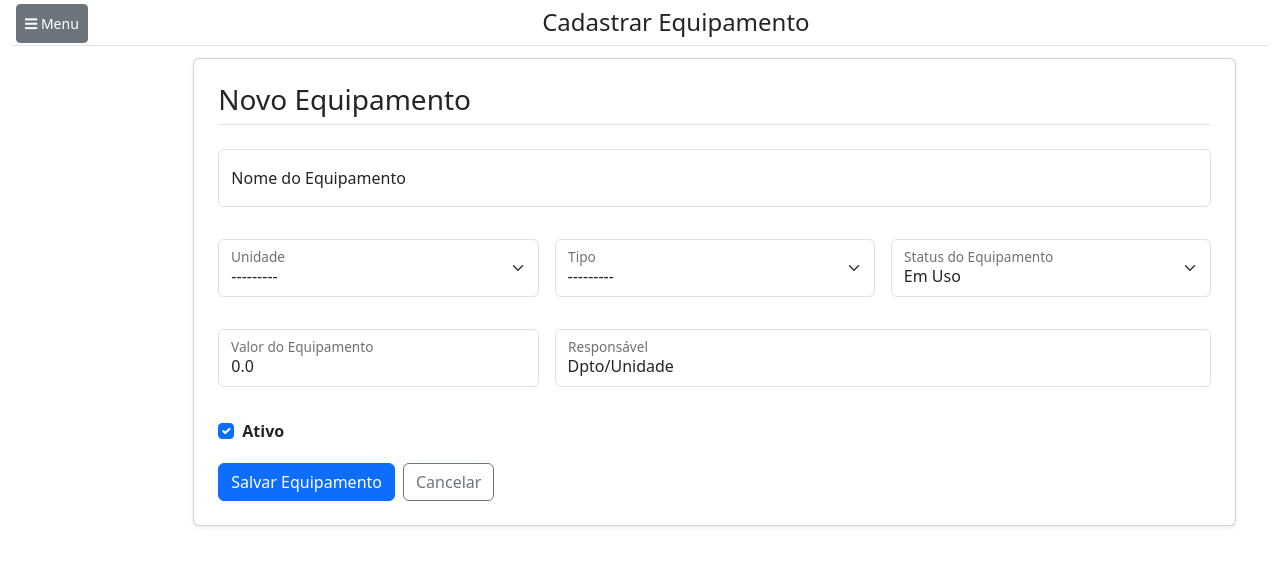
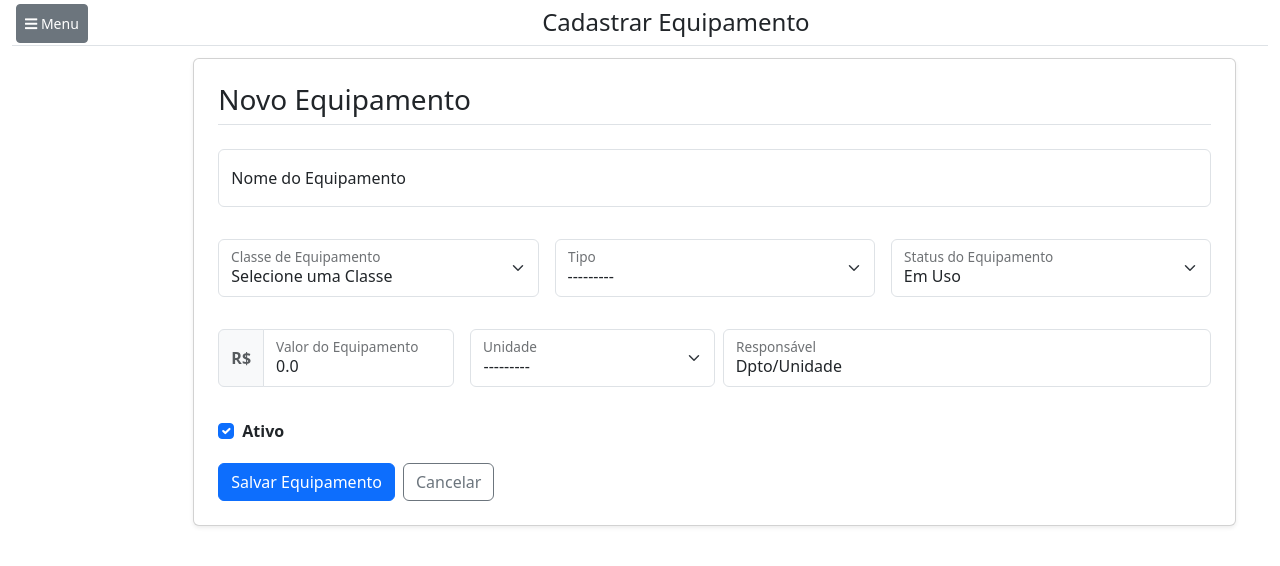
Before and after one commit to cleitonteixeira/control_nutribem, a Django app: page /control/equipamento/novo/ in a window 1280 px wide. Shown: the top 566 px of the page. Run offline with Django 5.2, Linux system fonts and the light colour scheme; the visitor is signed in with stand-in values (Sample User, id 1); data that the repository does not hold is empty.

Commit message:
Adição Classe de Equipamento

```diff
--- a/control/forms.py
+++ b/control/forms.py
@@ -1,5 +1,5 @@
 from django import forms
-from .models import Equipamento, Unidade
+from .models import ClasseEquipamento, Equipamento, Unidade
 from django.contrib.auth.models import User
 
 class UserFullNameChoiceField(forms.ModelChoiceField):
@@ -54,9 +54,15 @@ class EditUnidadeForm(forms.ModelForm):
 
 
 class EquipamentoForm(forms.ModelForm):
+    classe = forms.ModelChoiceField(
+        queryset=ClasseEquipamento.objects.all(),
+        label="Classe de Equipamento",
+        empty_label="Selecione uma Classe",
+        widget=forms.Select(attrs={'class': 'form-select', 'id': 'id_classe'})
+    )
     class Meta:
         model = Equipamento
-        fields = ['nome', 'unidade', 'tipo','valor','responsavel', 'status', 'ativo']
+        fields = ['nome', 'unidade', 'classe', 'tipo','valor','responsavel', 'status', 'ativo']
         widgets = {
             'nome': forms.TextInput(attrs={'class': 'form-control', 'placeholder': 'Ex: Liquidificador Industrial'}),
             'unidade': forms.Select(attrs={'class': 'form-select'}),
@@ -70,3 +76,8 @@ class EquipamentoForm(forms.ModelForm):
             'status': forms.Select(attrs={'class': 'form-select'}),
             'ativo': forms.CheckboxInput(attrs={'class': 'form-check-input'}),
         }
+    def __init__(self, *args, **kwargs):
+        super().__init__(*args, **kwargs)
+        # Se estiver editando um equipamento, pré-seleciona a classe dele
+        if self.instance.pk and self.instance.tipo:
+            self.fields['classe'].initial = self.instance.tipo.classe
--- a/control/models.py
+++ b/control/models.py
@@ -37,9 +37,20 @@ class Unidade(Base):
     def __str__(self):
         return f"{self.codigo} - {self.nome}"
 
+class ClasseEquipamento(Base):
+    nome = models.CharField("Classe de Equipamento", max_length=20)
+
+    class Meta:
+        verbose_name = "Classe de Equipamento"
+        verbose_name_plural = "Classes de Equipamento"
+        ordering = ['nome']
+
+    def __str__(self):
+        return self.nome
+
 class TipoEquipamento(Base):
     nome = models.CharField("Tipo de Equipamento", max_length=100)
-
+    classe = models.ForeignKey(ClasseEquipamento, on_delete=models.SET_DEFAULT, related_name='tipos', default=1)
     class Meta:
         verbose_name = "Tipo de Equipamento"
         verbose_name_plural = "Tipos de Equipamento"
--- a/control/templates/pages/equipamento_create.html
+++ b/control/templates/pages/equipamento_create.html
@@ -19,10 +19,10 @@
                 </div>
                 <div class="col-4">
                     <div class="form-floating mb-3">
-                        {{ form.unidade }}
-                        <label for="{{ form.unidade.id_for_label }}">{{ form.unidade.label }}</label>
-                        {% if form.unidade.errors %}
-                            <div class="text-danger small mt-1">{{ form.unidade.errors }}</div>
+                        {{ form.classe }}
+                        <label for="{{ form.classe.id_for_label }}">{{ form.classe.label }}</label>
+                        {% if form.classe.errors %}
+                            <div class="text-danger small mt-1">{{ form.classe.errors }}</div>
                         {% endif %}
                     </div>
                 </div>
@@ -44,16 +44,32 @@
                         {% endif %}
                     </div>
                 </div>
-                <div class="col-4">
-                    <div class="form-floating mb-3">
-                        {{ form.valor }}
-                        <label for="{{ form.valor.id_for_label }}">{{ form.valor.label }}</label>
+                <div class="col-md-3">
+                    <div class="input-group mb-3">
+                        <span class="input-group-text bg-light text-muted fw-bold">R$</span>
+
+                        <div class="form-floating {% if form.valor.errors %}is-invalid{% endif %}">
+                            {{ form.valor }}
+                            <label for="{{ form.valor.id_for_label }}">{{ form.valor.label }}</label>
+                        </div>
+
                         {% if form.valor.errors %}
-                            <div class="text-danger small mt-1">{{ form.valor.errors }}</div>
+                            <div class="invalid-feedback d-block mt-1">
+                                {{ form.valor.errors|first }}
+                            </div>
                         {% endif %}
                     </div>
                 </div>
-                <div class="col-8">
+                <div class="col-3">
+                    <div class="form-floating mb-3">
+                        {{ form.unidade }}
+                        <label for="{{ form.unidade.id_for_label }}">{{ form.unidade.label }}</label>
+                        {% if form.unidade.errors %}
+                            <div class="text-danger small mt-1">{{ form.unidade.errors }}</div>
+                        {% endif %}
+                    </div>
+                </div>
+                <div class="col-6">
                     <div class="form-floating mb-3">
                         {{ form.responsavel }}
                         <label for="{{ form.responsavel.id_for_label }}">{{ form.responsavel.label }}</label>
@@ -81,4 +97,20 @@
         </div>
     </div>
 </div>
+<script>
+    document.getElementById('id_classe').addEventListener('change', function() {
+        const classeId = this.value;
+        const url = "{% url 'control:ajax_load_tipos' %}";
+        const tipoSelect = document.getElementById('id_tipo');
+
+        fetch(`${url}?classe_id=${classeId}`)
+            .then(response => response.json())
+            .then(data => {
+                tipoSelect.innerHTML = '<option value="">Selecione o Tipo</option>';
+                data.forEach(item => {
+                    tipoSelect.innerHTML += `<option value="${item.id}">${item.nome}</option>`;
+                });
+            });
+    });
+</script>
 {% endblock %}
--- a/control/templates/pages/equipamento_index.html
+++ b/control/templates/pages/equipamento_index.html
@@ -48,6 +48,7 @@
     <thead class="table-light">
         <tr>
             <th>Equipamento</th>
+            <th>Classe</th>
             <th>Tipo</th>
             <th>Unidade</th>
             <th class="text-center">Status</th>
@@ -59,6 +60,7 @@
         {% for equipamento in page_obj %}
         <tr>
             <td class="align-middle fw-bold">{{ equipamento.nome }}</td>
+            <td class="align-middle">{{ equipamento.get_classe_display }}</td>
             <td class="align-middle">{{ equipamento.tipo.nome }}</td>
             <td class="align-middle">
                 <span class="text-muted"><i class="fas fa-map-marker-alt me-1"></i>{{ equipamento.unidade.nome }}</span>
--- a/control/urls.py
+++ b/control/urls.py
@@ -12,4 +12,5 @@ urlpatterns = [
     path('equipamentos/', views.EquipamentosView, name="equipamentos"),
     path('equipamento/novo/', views.cadastrar_equipamento, name='cadastrar_equipamento'),
     path('equipamento/<int:pk>/editar/', views.editar_equipamento, name='editar_equipamento'),
+    path('equipamento/load-tipos/', views.load_tipos, name='ajax_load_tipos'),
 ]
--- a/control/views.py
+++ b/control/views.py
@@ -1,6 +1,6 @@
 from django.shortcuts import render, redirect, get_object_or_404
 from django.contrib import messages
-from django.http import HttpResponse
+from django.http import HttpResponse, JsonResponse
 from django.contrib.auth.decorators import login_required
 from django.contrib.auth import update_session_auth_hash, logout, authenticate, login
 from django.core.paginator import Paginator
@@ -137,3 +137,8 @@ def editar_equipamento(request, pk):
     else:
         form = EquipamentoForm(instance=equipamento)
     return render(request, 'pages/equipamento_edit.html', {'form': form, 'equipamento': equipamento})
+
+def load_tipos(request):
+    classe_id = request.GET.get('classe_id')
+    tipos = TipoEquipamento.objects.filter(classe_id=classe_id).order_by('nome')
+    return JsonResponse(list(tipos.values('id', 'nome')), safe=False)
```
Also changed, not shown: control/admin.py (+9 -1 lines), control/migrations/0008_alter_unidade_options_equipamento_classe.py (added), control/migrations/0009_classeequipamento_alter_equipamento_classe.py (added), control/migrations/0010_remove_equipamento_classe.py (added), control/migrations/0011_tipoequipamento_classe.py (added).
